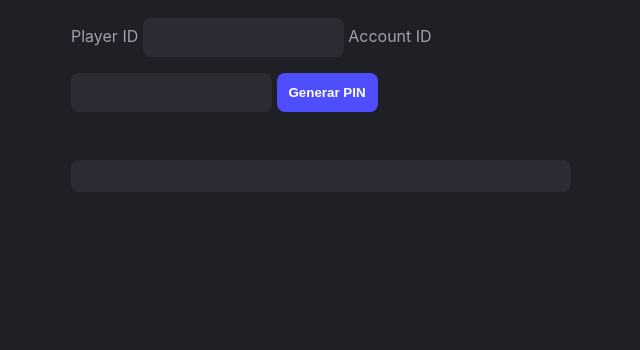
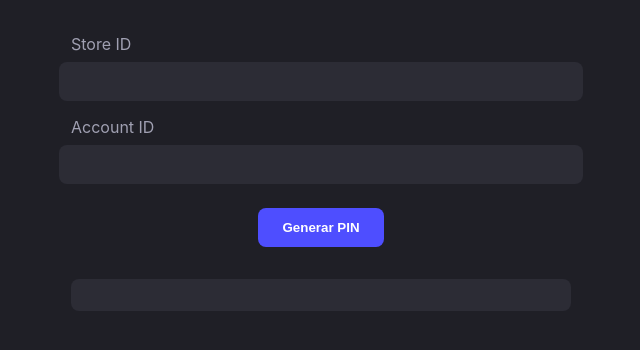
Before and after one commit to manuachinelli/pin, a plain HTML site: page index.html in a window 1280 px wide. Shown: the part 166-516 px from the top of the page, without its empty margins (319-959 px from the left). Drawn offline with Linux system fonts and the light colour scheme.

Commit message:
index.html

```diff
--- a/index.html
+++ b/index.html
@@ -25,9 +25,16 @@
       color: #FFFFFF;
       text-align: center;
     }
+    form {
+      display: flex;
+      flex-direction: column;
+      align-items: center;
+    }
     label {
+      margin-top: 1rem;
       margin-bottom: 0.5rem;
       color: #A0A0B2;
+      align-self: flex-start;
     }
     input {
       background-color: #2C2C35;
@@ -35,16 +42,17 @@
       padding: 0.75rem;
       color: #FFFFFF;
       border-radius: 8px;
-      margin-bottom: 1rem;
+      width: 100%;
     }
     button {
       background-color: #4E4EFF;
       border: none;
       color: white;
-      padding: 0.75rem;
+      padding: 0.75rem 1.5rem;
       border-radius: 8px;
       font-weight: bold;
       cursor: pointer;
+      margin-top: 1.5rem;
       transition: background-color 0.3s;
     }
     button:hover {
@@ -66,13 +74,16 @@
     <img src="logo.png" alt="Brandtrack logo" />
   </div>
   <h1>Obtener PIN</h1>
-  <label for="playerId">Player ID</label>
-  <input type="text" id="playerId" required />
 
-  <label for="accountId">Account ID</label>
-  <input type="text" id="accountId" required />
+  <form>
+    <label for="playerId">Store ID</label>
+    <input type="text" id="playerId" required />
 
-  <button onclick="obtenerPin()">Generar PIN</button>
+    <label for="accountId">Account ID</label>
+    <input type="text" id="accountId" required />
+
+    <button type="button" onclick="obtenerPin()">Generar PIN</button>
+  </form>
 
   <div class="result" id="resultado"></div>
 
```
